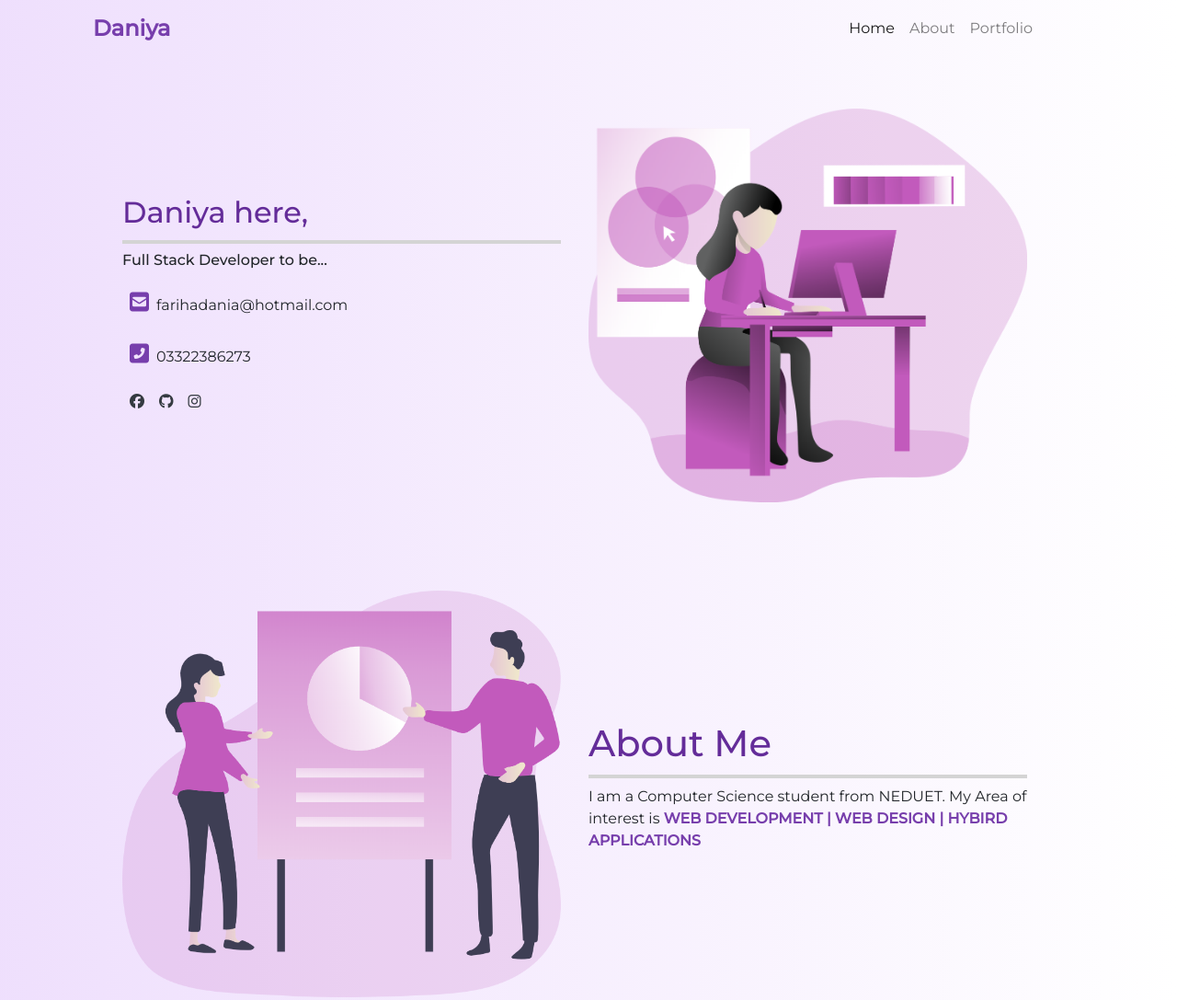
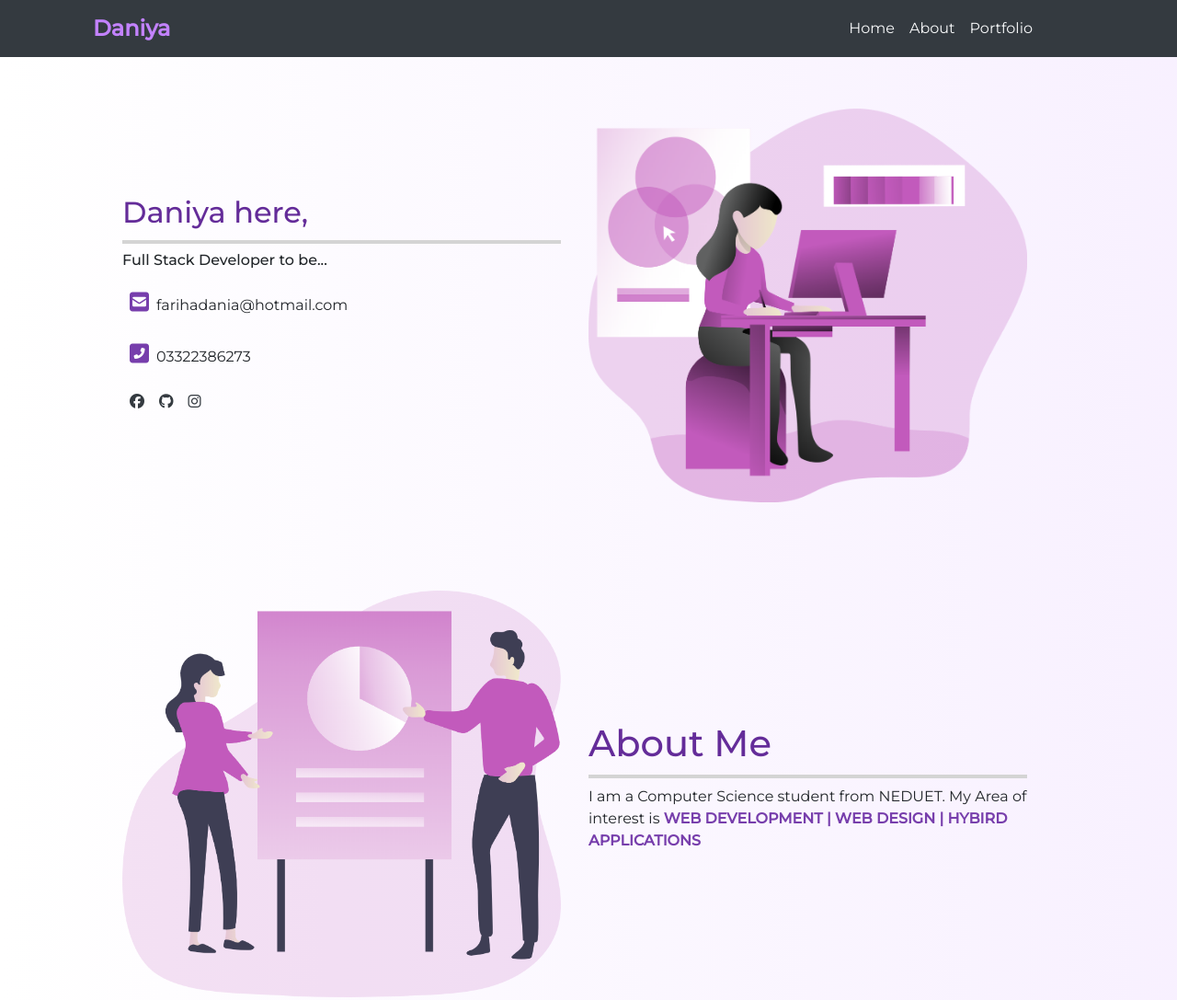
Before and after one commit to daniyaniazi/SaylaniAssignments, a plain HTML site: page index.html in a window 1280 px wide. Shown: the top 1087 px of the page at 92% size. Drawn offline with nearby package versions, Linux system fonts and the light colour scheme.

Commit message:
modified web

```diff
--- a/index.html
+++ b/index.html
@@ -13,9 +13,9 @@
 
 <body>
 
-    <header>
-        <div class="container">
-            <nav class="navbar navbar-expand-lg navbar-light ">
+    <header class="bg-dark text-light">
+        <div class="container text-light">
+            <nav class="navbar navbar-expand-lg navbar-dark ">
                 <a class="navbar-brand" href="#">Daniya</a>
                 <button class="navbar-toggler" type="button" data-toggle="collapse" data-target="#navbarNav" aria-controls="navbarNav" aria-expanded="false" aria-label="Toggle navigation">
               <span class="navbar-toggler-icon"></span>
@@ -23,13 +23,13 @@
                 <div class="collapse navbar-collapse ml-auto" id="navbarNav">
                     <ul class="navbar-nav  ml-auto mr-5">
                         <li class="nav-item active">
-                            <a class="nav-link" href="#home">Home <span class="sr-only">(current)</span></a>
+                            <a class="nav-link text-light" href="#home">Home <span class="sr-only">(current)</span></a>
                         </li>
                         <li class="nav-item">
-                            <a class="nav-link" href="#about">About</a>
+                            <a class="nav-link text-light" href="#about">About</a>
                         </li>
                         <li class="nav-item">
-                            <a class="nav-link" href="#portfolio">Portfolio</a>
+                            <a class="nav-link text-light" href="#portfolio">Portfolio</a>
                         </li>
 
                     </ul>
--- a/style.css
+++ b/style.css
@@ -4,7 +4,7 @@ body {
     padding: 0;
     margin: 0;
     box-sizing: border-box;
-    background-image: linear-gradient(to right, rgba(204, 156, 248, 0.32), rgb(255, 255, 255));
+    background-image: linear-gradient(to right, rgb(255, 255, 255), rgba(223, 189, 255, 0.219));
 }
 
 html {
@@ -14,7 +14,7 @@ html {
 .navbar-brand {
     font-size: x-large;
     font-weight: bold;
-    color: #773eac !important;
+    color: #c382ff !important;
 }
 
 .nav-links {
@@ -62,3 +62,8 @@ html {
 .portimg {
     height: 150px;
 }
+@media screen and (max-width: 770px) {
+    div.illustration {
+        order: 1;
+    }
+}
```
